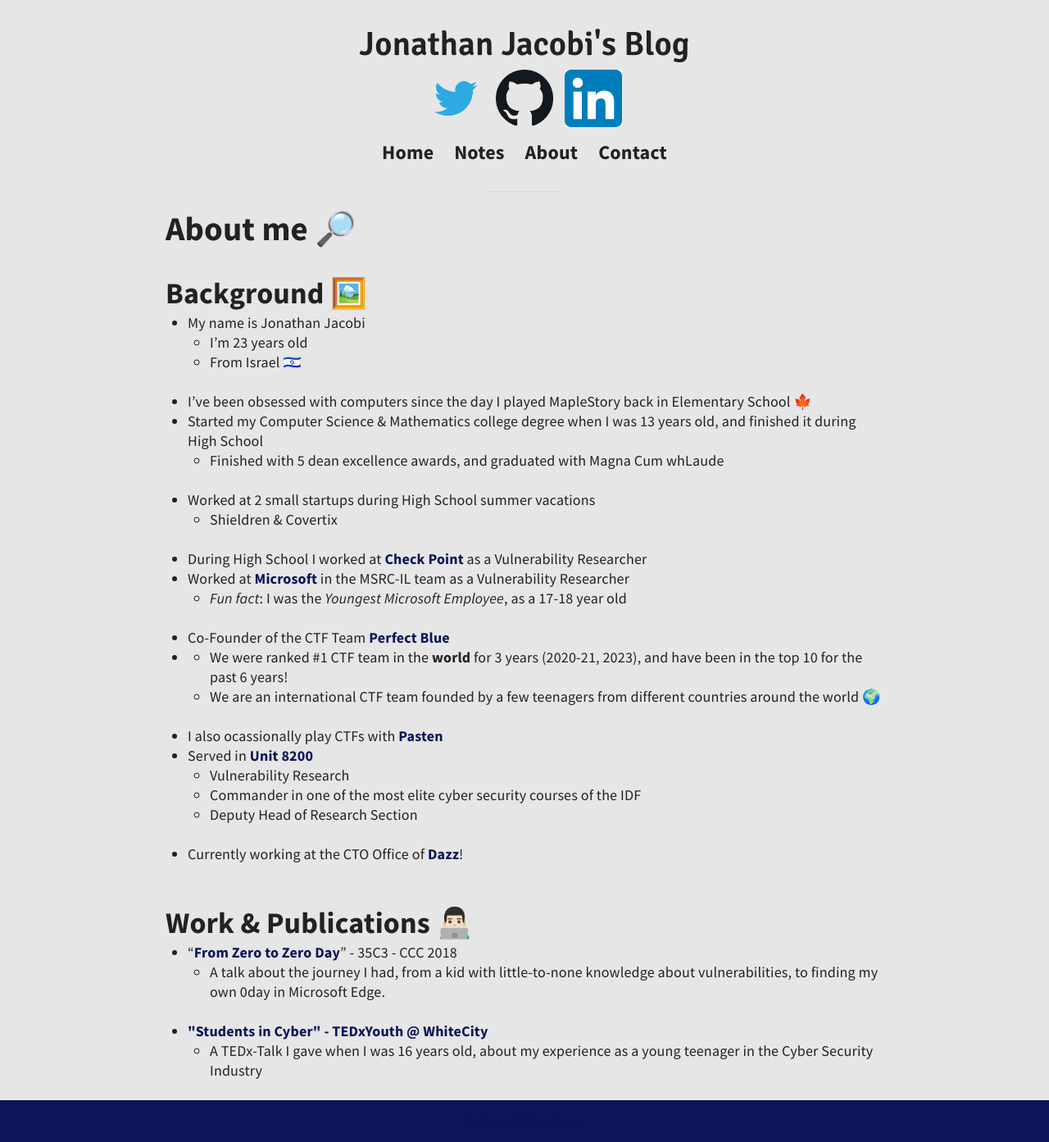
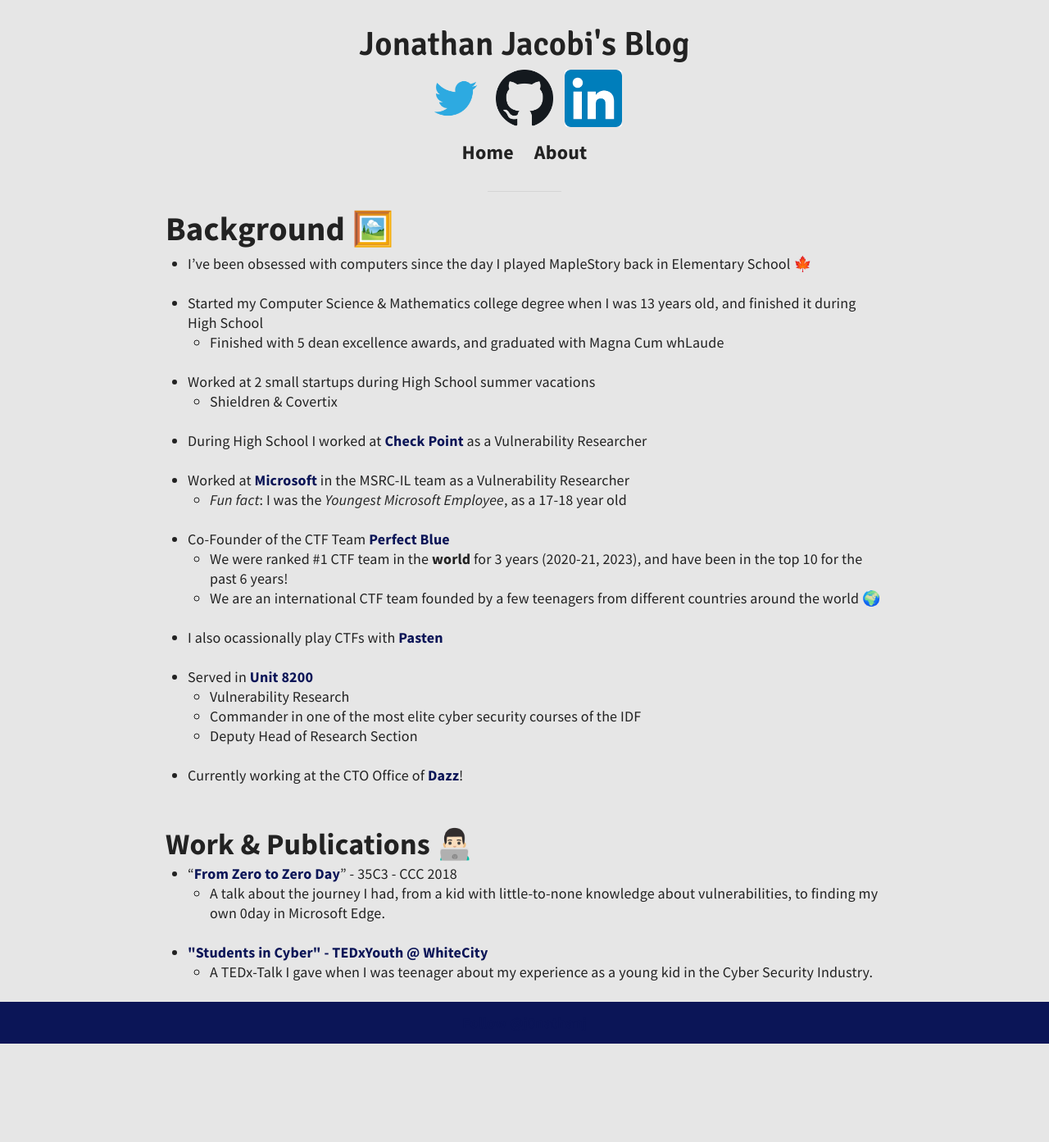
Before and after one commit to j0nathanj/j0nathanj.github.io, a Jekyll site: the page built from about.md, in a window 1280 px wide. Shown: the whole page at 82% size. Built offline with Jekyll 4.4.1, drawn with Linux system fonts in a browser that asks for light colours; our own code applies the rules of GitHub Pages for plain Markdown files; comment, search, counter and statistics services are not loaded; after the commit the page ends 1273 px from its top, so only the background shows below that.

Commit message:
fixed blog

```diff
--- a/_includes/header.html
+++ b/_includes/header.html
@@ -15,9 +15,7 @@
 	<br>
 	<h5>
 		<a href="{{ site.baseurl }}/" style="margin:0px 10px">Home</a>
-		<a href="{{ site.baseurl }}/notes/" style="margin:0px 10px">Notes</a>
 		<a href="{{ site.baseurl }}/about" style="margin:0px 10px">About</a>
-		<a href="{{ site.baseurl }}/contact" style="margin:0px 10px">Contact</a>
 	</h5>
   <link rel="shortcut icon" href="{{ "/img/favicon.ico" | prepend: site.baseurl | replace: '//', '/' }}" type="image/x-icon">
   <link rel="icon" href="{{ "/img/favicon.ico" | prepend: site.baseurl | replace: '//', '/' }}" type="image/x-icon">
--- a/about.md
+++ b/about.md
@@ -1,26 +1,28 @@
-# About me 🔎
+# Background 🖼️
+* I've been obsessed with computers since the day I played MapleStory back in Elementary School 🍁
 
-## Background 🖼️
-
-* My name is Jonathan Jacobi
-  * I'm 23 years old
-  * From Israel 🇮🇱
-* I've been obsessed with computers since the day I played MapleStory back in Elementary School 🍁
 * Started my Computer Science & Mathematics college degree when I was 13 years old, and finished it during High School
   * Finished with 5 dean excellence awards, and graduated with Magna Cum whLaude
+
 * Worked at 2 small startups during High School summer vacations
   * Shieldren & Covertix
+
 * During High School I worked at [Check Point](https://www.checkpoint.com/) as a Vulnerability Researcher
+
 * Worked at [Microsoft](https://www.microsoft.com/en-us/msrc) in the MSRC-IL team as a Vulnerability Researcher
   * *Fun fact*: I was the *Youngest* *Microsoft* *Employee*, as a 17-18 year old
+
 * Co-Founder of the CTF Team [Perfect Blue](https://perfect.blue/)
-* * We were ranked #1 CTF team in the **world** for 3 years (2020-21, 2023), and have been in the top 10 for the past 6 years!
+  * We were ranked #1 CTF team in the **world** for 3 years (2020-21, 2023), and have been in the top 10 for the past 6 years!
   * We are an international CTF team founded by a few teenagers from different countries around the world 🌍
+
 * I also ocassionally play CTFs with [Pasten](https://twitter.com/pastenctf?lang=en)
+
 * Served in [Unit 8200](https://en.wikipedia.org/wiki/Unit_8200)
   * Vulnerability Research
   * Commander in one of the most elite cyber security courses of the IDF
   * Deputy Head of Research Section
+
 * Currently working at the CTO Office of [Dazz](dazz.io)!
 
 ## Work & Publications 👨🏻‍💻
@@ -28,4 +30,4 @@
 * "[From Zero to Zero Day](https://www.youtube.com/watch?v=xp1YDOtWohw)" - 35C3 - CCC 2018
   * A talk about the journey I had, from a kid with little-to-none knowledge about vulnerabilities, to finding my own 0day in Microsoft Edge.
 * [&#34;Students in Cyber&#34; - TEDxYouth @ WhiteCity](https://www.youtube.com/watch?v=YcjaMki6K1Y)
-  * A TEDx-Talk I gave when I was 16 years old, about my experience as a young teenager in the Cyber Security Industry
+  * A TEDx-Talk I gave when I was teenager about my experience as a young kid in the Cyber Security Industry.
```
